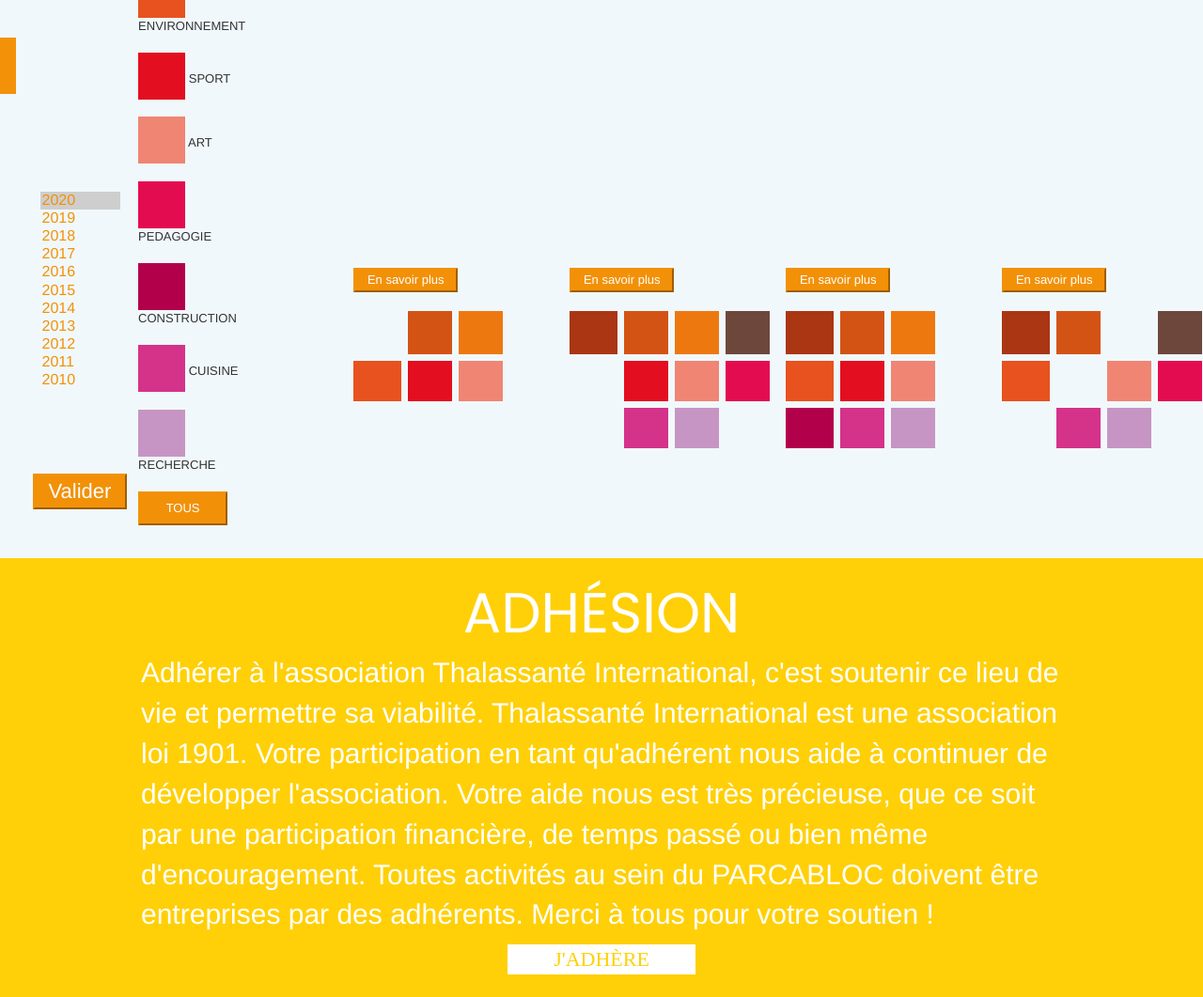
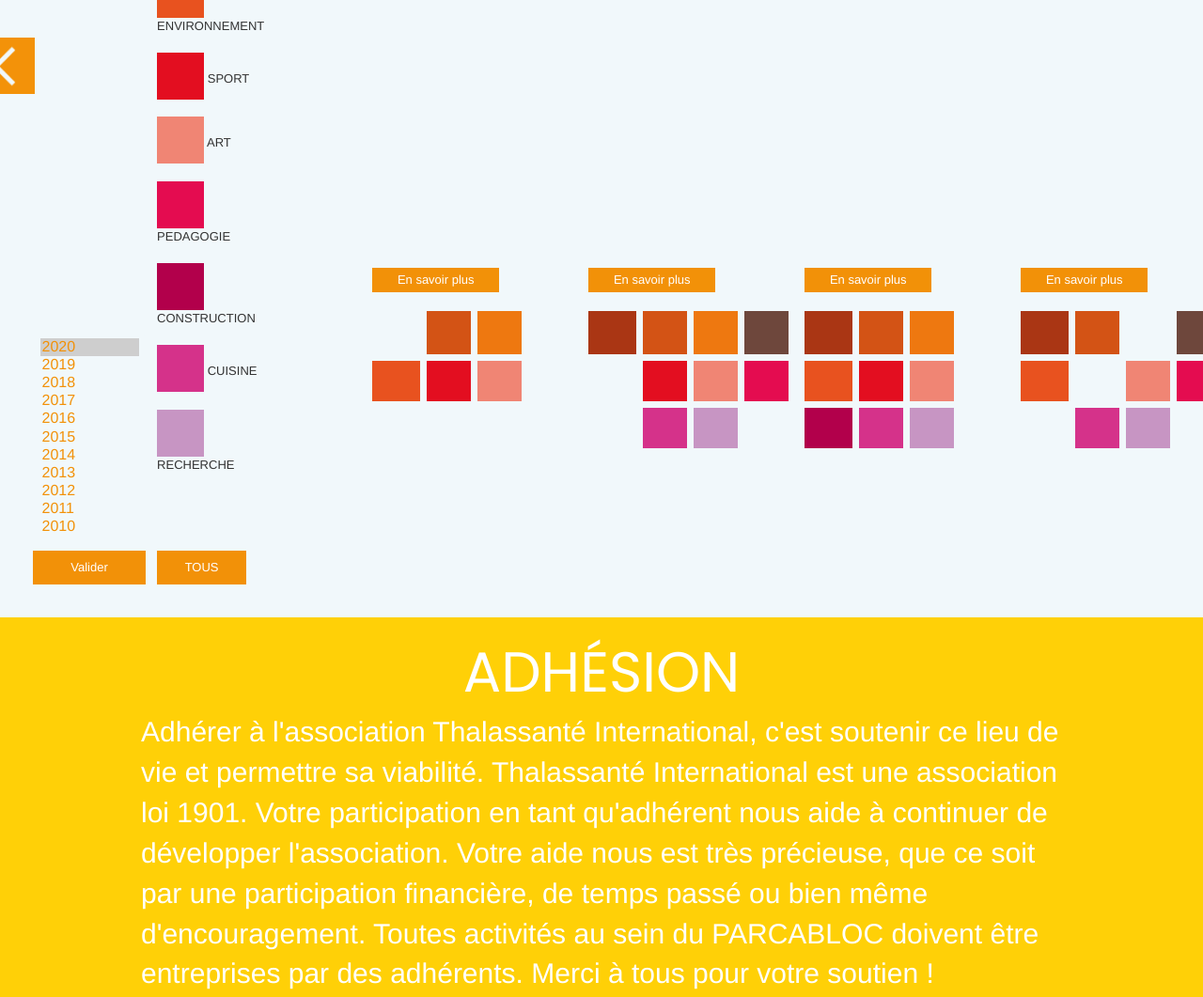
Before and after one commit to mohamed-hadjadji/thalassante, a PHP site: page / in a window 1280 px wide; the page is wider, and only the part inside the window is pictured. Shown: the part 3402-4463 px from the top of that part at 94% size. Run offline with PHP 8.4, Linux system fonts and the light colour scheme; data comes from the database, SQL or seed files in the repository; some libraries are stand-ins or nearby versions; some web fonts are replaced.

Commit message:
style corriger

```diff
--- a/css/activite.css
+++ b/css/activite.css
@@ -22,7 +22,7 @@
 .oc-section-date-activite
 {
 	align-self: flex-end;
-	padding-bottom: 17px;
+
 }
 .oc-h1-activite
 {
--- a/css/style.css
+++ b/css/style.css
@@ -47,7 +47,7 @@
 }
 #year{
 	background-color: #F1F8FB;
-	height: 304px;
+	height: 230px;
 }
 #year::-webkit-scrollbar-thumb{
 	background-color: #F29108;
@@ -64,15 +64,15 @@
 }
 #option{
 	color: white;
-	font-size: 22px;
+	font-size: 13px;
+  border: 0;
 	background-color: #F29108;
-	border-color: #F29108;
-	width: 100px;
-	height: 38px;
+	width: 120px;
+	height: 36px;
 
 }
 .bo-coul{
-	width: 215px;
+	width: 270px;
     font-size: 13px;
     margin-left: 1%;
 }
@@ -111,8 +111,8 @@
 color: white;
     font-size: 13px;
     background-color: #F29108;
-    border-color: #F29108;
-    width: 111px;
+    border: 0;
+    width: 135px;
     height: 26px;
 }
 #tabact{
@@ -132,15 +132,16 @@
 	padding: 18px;
 	border: 0;
 	width: 50px;
-    height: 50px;
+  height: 50px;
 }
 .tous{
 
-	color: white;
+	  color: white;
     font-size: 13px;
-    border-color: #F29108;
+    border: 0;
     height: 36px;
     width: 95px;
+    margin-top: 63px;
 }
 .custom-select
 {
```
